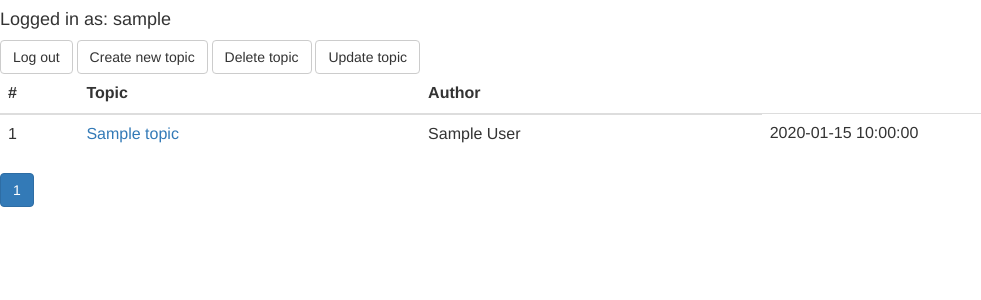
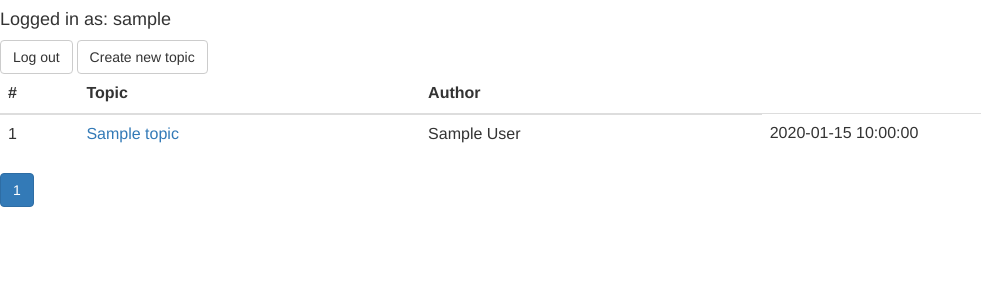
Before and after one commit to VayerMaking/rs-flask, a Flask app: page / in a window 1280 px wide. Shown: the top 300 px of the page, without its empty margins (0-981 px from the left). Run offline with Flask 2, Linux system fonts and the light colour scheme; the visitor is signed in with stand-in values (Sample User, id 1); tables that the repository leaves empty hold one stand-in row (values such as "Sample post"); some libraries are stand-ins or nearby versions.

Commit message:
Showing posts for current topic

```diff
--- a/main.py
+++ b/main.py
@@ -35,7 +35,6 @@ class Topic(db.Model):
     title = db.Column(db.String(30), nullable = False)
     content = db.Column(db.String, nullable = False)
     timestamp = db.Column(db.DateTime, nullable=False, default=datetime.utcnow)
-    posts = []
 
 class Post(db.Model):
     id = db.Column(db.Integer, primary_key = True)
@@ -48,6 +47,10 @@ class Post(db.Model):
 def topic_return():
 	page = request.args.get('page', 1, type=int)
 	return Topic.query.order_by(Topic.timestamp.asc()).paginate(page=page, per_page=3)
+
+def post_return():
+	return Post.query.all()
+
 
 @app.route('/', methods=['GET'])
 @app.route('/home', methods=['GET'])
@@ -91,9 +94,8 @@ def login():
 @app.route("/topic/", methods=['GET'])
 def topic():
     #print("query string", request.args.get('topic'))
-    posts = Topic.query.filter_by(title=request.args.get('topic')).all()
-    #print("topic", topic)
-    return render_template("topic.html", posts=posts)
+    posts = Post.query.filter_by(topic=request.args.get('topic')).all()
+    return render_template("topic.html", posts=posts, topic=request.args.get('topic'))
 
 @app.route('/logout')
 def logout():
@@ -120,7 +122,7 @@ def new_topic():
 	else:
 		return render_template("create_topic.html")
 
-@app.route('/new_post', methods = ['GET', 'POST'])
+@app.route('/topic/new_post/', methods = ['GET', 'POST'])
 def new_post():
 
     if request.method == "POST":
@@ -135,16 +137,17 @@ def new_post():
         post = Post(
             author = session['username'],
             content = data['post_content'],
-            picture = file.filename
+            picture = file.filename,
+            topic = request.args.get('topic')
 			)
 
         db.session.add(post)
         db.session.commit()
-
+        #.get_topic().posts.append(post)
         return redirect('/')
 
     else:
-        return render_template("create_post.html")
+        return render_template("create_post.html", topic=request.args.get('topic'))
 
 def allowed_file(filename):
     return '.' in filename and \
--- a/templates/base.html
+++ b/templates/base.html
@@ -8,8 +8,6 @@
 	<h4>Logged in as: {{username}}</h4>
 	<b><a class="btn btn-default" role="button" href = '/logout'>Log out</a></b>
 	<a class="btn btn-default" role="button" href="/new_topic">Create new topic</a>
-	<a class="btn btn-default" role="button" href="/new_topic">Delete topic</a>
-	<a class="btn btn-default" role="button" href="/new_topic">Update topic</a>
 	{% else %}
 
 	<a class="btn btn-default" role="button" href="/logout">Logout</a>
--- a/templates/create_post.html
+++ b/templates/create_post.html
@@ -1,7 +1,7 @@
 {% extends "base.html" %}
 {% block content %}
 <div>New Post:
-	<form method="POST" url = "/new_post" enctype="multipart/form-data">
+	<form method="POST" url = "new_post/?topic={{topic}}" enctype="multipart/form-data">
 		<br><input type="text" name="post_title" placeholder = "Title"><br>
     <br><input type="text" name ="post_content" placeholder = "Content"><br>
     <br><input type="file" name ="post_image" placeholder = "Image"><br>
--- a/templates/create_topic.html
+++ b/templates/create_topic.html
@@ -1,5 +1,6 @@
 {% extends "base.html" %}
 {% block content %}
+
 <div>New Topic:
 	<form method="POST" url = "/new_topic">
 		<br><input type="text" name="title" placeholder = "Title"><br>
--- a/templates/index.html
+++ b/templates/index.html
@@ -1,7 +1,7 @@
 {% extends "base.html" %}
 {% block content %}
 
-{% if topic%}
+{% if topic==None %}
 	<p> no topics</p>
 {% endif %}
 
@@ -30,7 +30,7 @@
 	  </table>
 	</div>
     </header>
-			{% for page_num in topics.iter_pages(left_edge=1, right_edge=1) %}
+			{% for page_num in topics.iter_pages(left_edge=1, right_edge=1, left_current=2, right_current=2) %}
 				{% if page_num %}
 					{% if page_num == topics.page %}
 						<a class="btn btn-primary" href="{{ url_for('index', page=page_num)}}">{{ page_num }}</a>
--- a/templates/topic.html
+++ b/templates/topic.html
@@ -3,9 +3,12 @@
 {% if session['logged_in'] %}
 <p>Oh no Dont show page</p>
 {% else %}
+	<a class="btn btn-default" role="button" href="/topic/new_post/?topic={{topic}}">Create post</a>
+	<a class="btn btn-default" role="button" href="/topic/new_post">Update post</a>
+	<a class="btn btn-default" role="button" href="/topic/new_post">Delete post</a>
 
 {% for post in posts %}
-	<br> {{post.title}} <br>
+	<br> {{post.content}} <br>
 	<h5> {{post.author}} </h5>
 {% endfor %}
 
```
